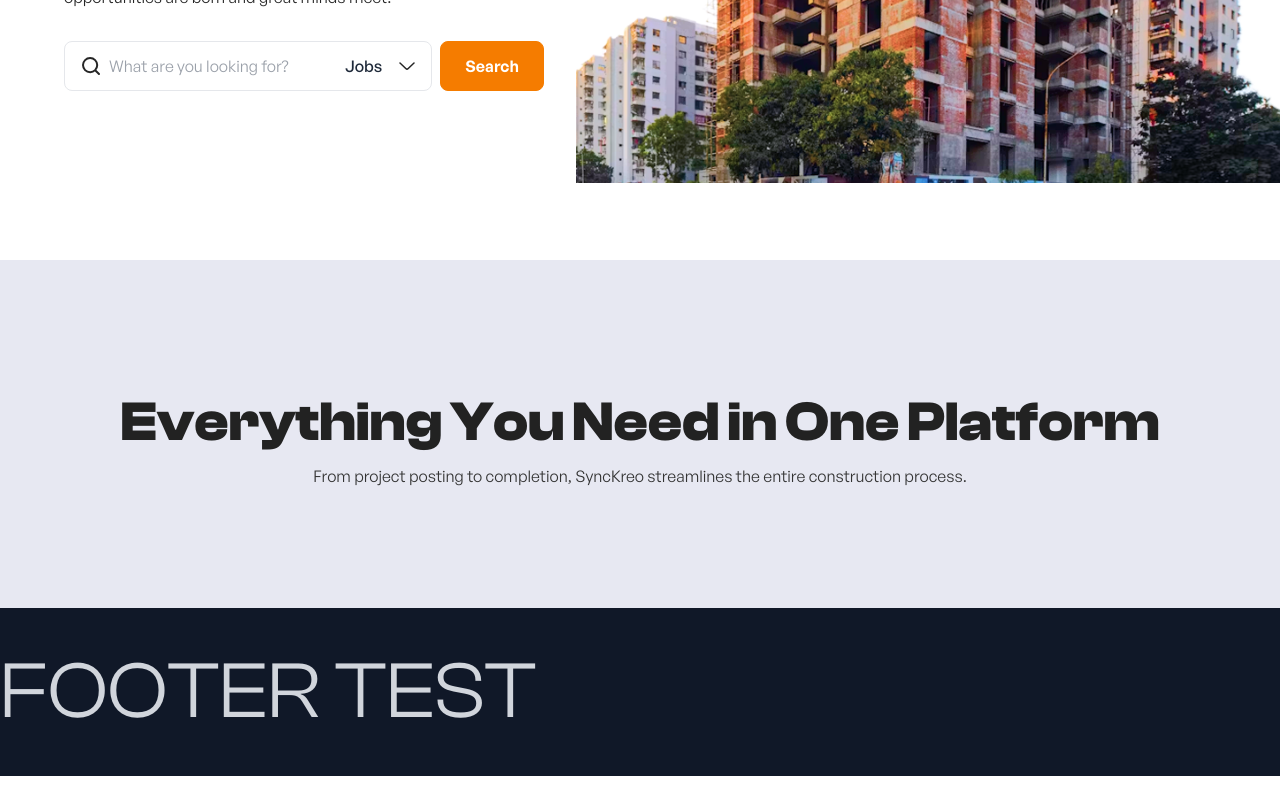
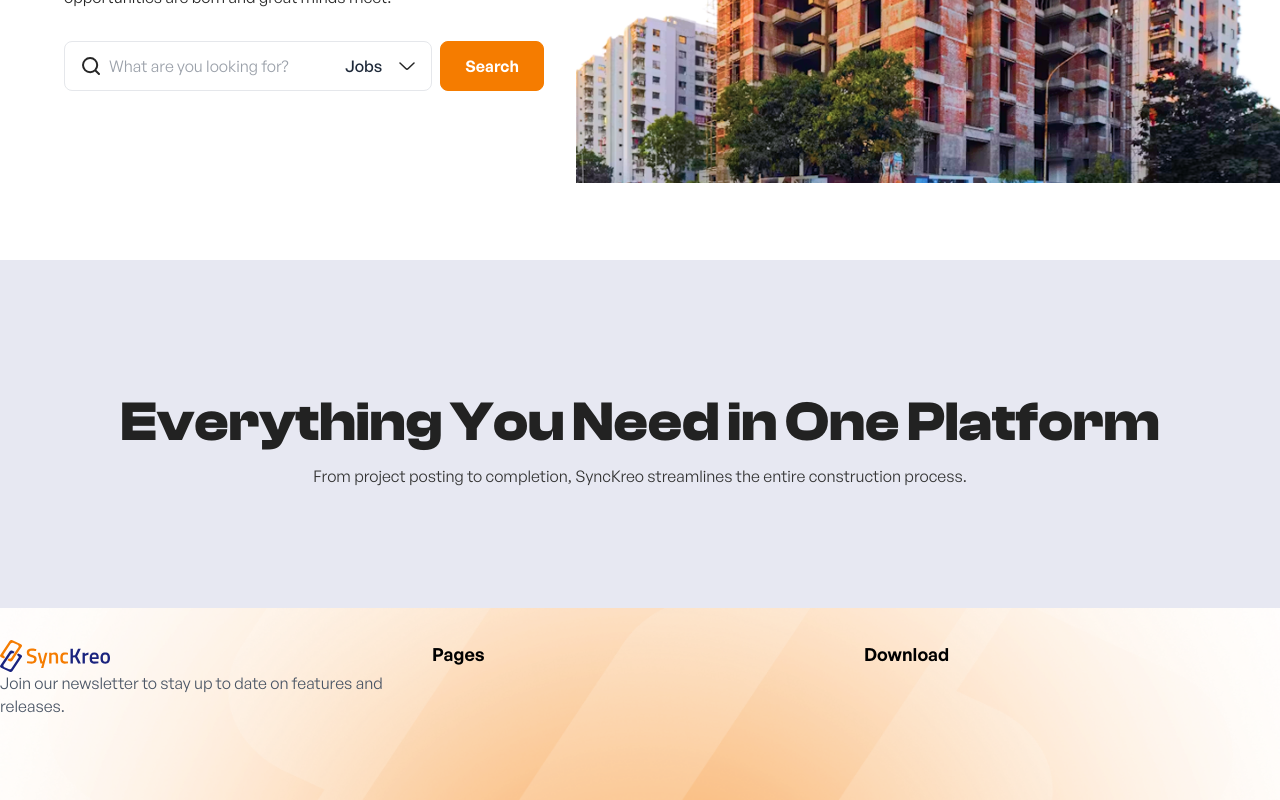
Before and after one commit to synckreo/synckreo-frontend, a React (Vite) app: page / in a window 1280 px wide. Shown: the part 540-1340 px from the top of the page. Before the commit the page ends 1316 px from the top, so only its background shows below. Built offline with nearby package versions, Linux system fonts and the light colour scheme.

Commit message:
Home Page Footer Update

```diff
--- a/src/components/layouts/footer/Footer.jsx
+++ b/src/components/layouts/footer/Footer.jsx
@@ -1,10 +1,34 @@
 import React from 'react';
+import FooterBG from '../../../assets/images/footer_background_Image.png';
 
 export const Footer = () => {
+  const footerBgStyles = {
+    backgroundImage: `url(${FooterBG})`,
+    backgroundRepeat: 'no-repeat',
+    backgroundSize: 'cover',
+    backgroundPosition: 'center',
+    textAlign: 'start',
+  };
   return (
-    <footer className="bg-gray-900 text-gray-300 py-6">
-      <div>
-        <h1>FOOTER TEST</h1>
+    <footer style={footerBgStyles} className="w-full h-48">
+      <div className="container grid grid-cols-3 mx-auto py-8 flex flex-col items-start gap-4">
+        <div>
+          <img
+            src="/_main_logo_/logo_synckreo_colored.svg"
+            alt="Synckreo Logo"
+            className="h-8"
+          />
+          <p className="text-sm text-gray-600">
+            Join our newsletter to stay up to date on features and
+            releases.
+          </p>
+        </div>
+        <div>
+          <h3 className="text-lg font-semibold mb-2">Pages</h3>
+        </div>
+        <div>
+          <h3 className="text-lg font-semibold mb-2">Download</h3>
+        </div>
       </div>
     </footer>
   );
```
Also changed, not shown: src/assets/images/footer_background_Image.png (added).
